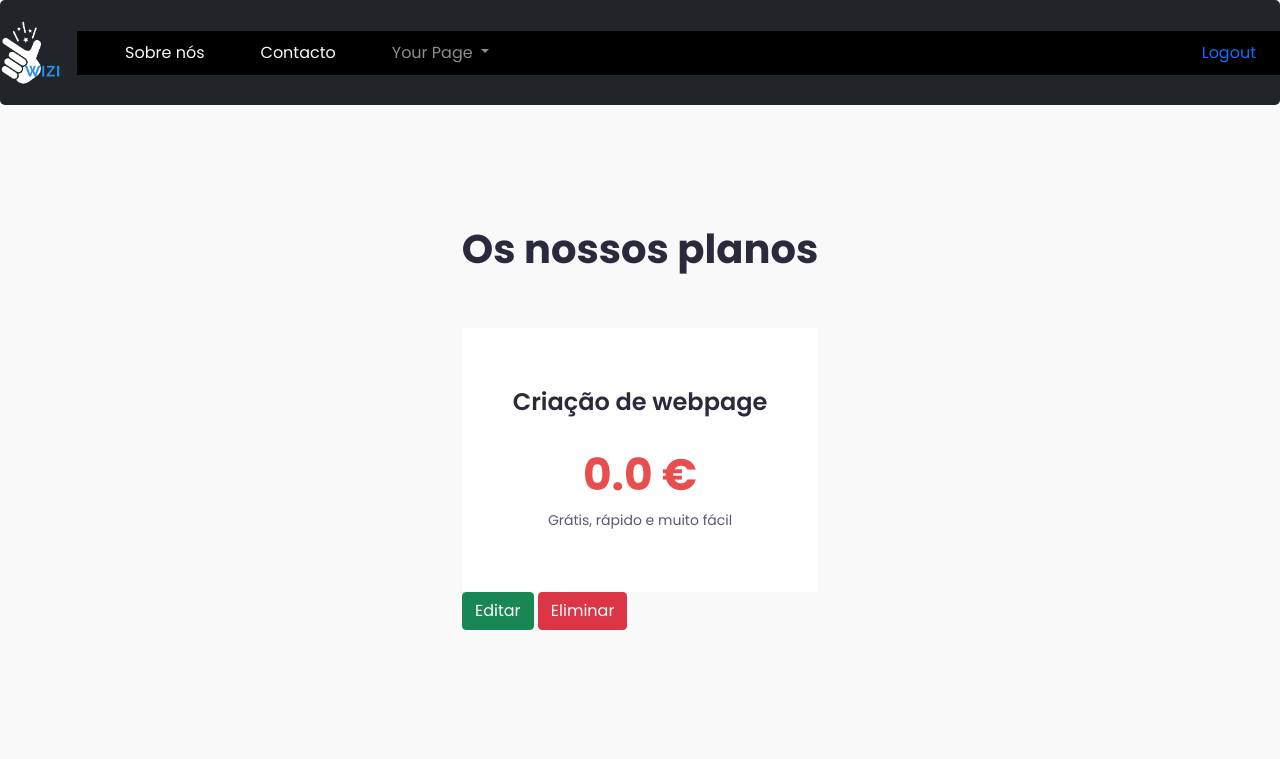
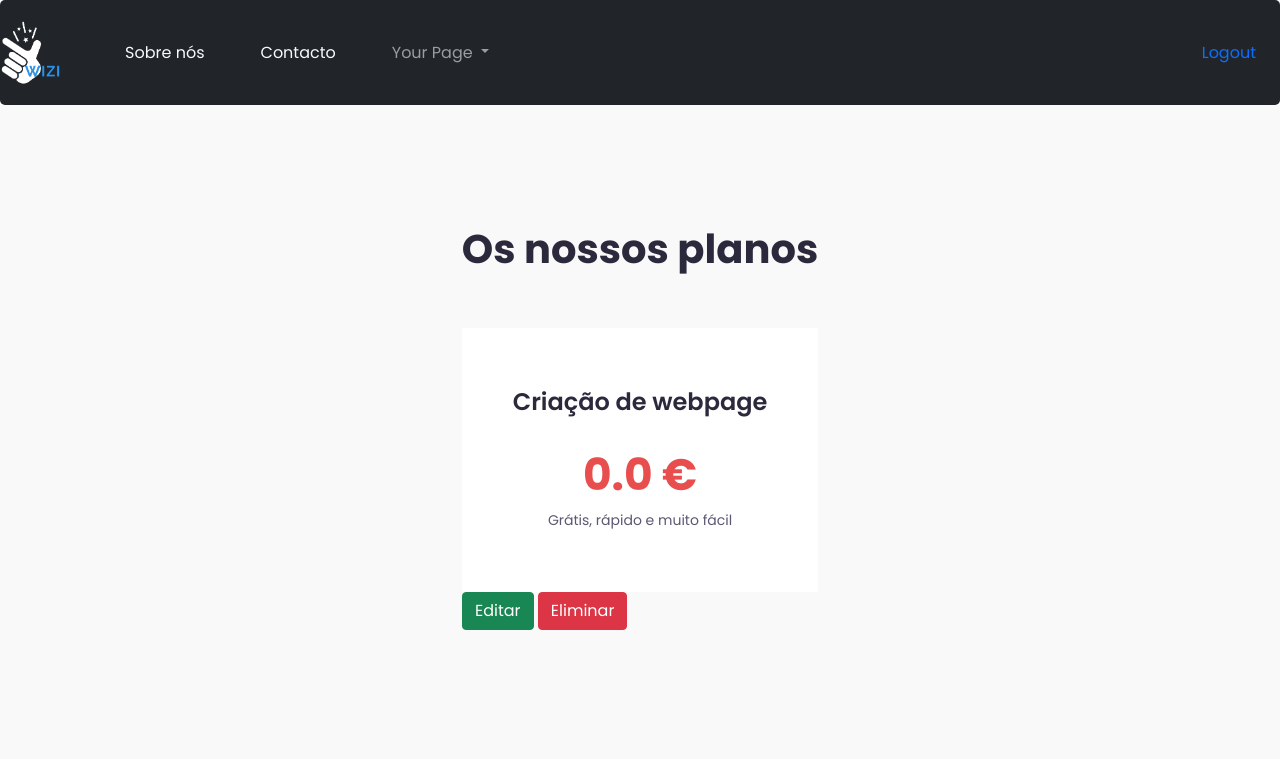
Before and after one commit to devFtorres/WIZIv2, a Django app: page /plans/ in a window 1280 px wide. Shown: the top 759 px of the page. Run offline with Django 4.2, Linux system fonts and the light colour scheme; a user stored in the database is signed in; data comes from the database, SQL or seed files in the repository; both versions use the stored data as it was after the commit; some libraries are stand-ins or nearby versions.

Commit message:
fixed some bugs

```diff
--- a/wiz/templates/list_plan.html
+++ b/wiz/templates/list_plan.html
@@ -45,7 +45,7 @@
 
       {% endif %}
     {% else %}
-      <h1>E necessario ter uma pagina para adicionar produtos</h1>
+      <h1>E necessario ter uma pagina para adicionar empregados</h1>
       <a href="/companies/"><button type="submit" class="btn btn-success">Gerir pagina</button></a>
     {% endif %}
 
--- a/wiz/templates/list_separator.html
+++ b/wiz/templates/list_separator.html
@@ -6,7 +6,7 @@
 {% block content %}
 
 {% if company == NULL %}
-    <h1>E necessario ter uma pagina para adicionar empregados</h1>
+    <h1>E necessario ter uma pagina para adicionar componentes</h1>
     <br/>
     <a href="/companies/"><button type="submit" class="btn btn-success">WIZI</button></a>
 {% else %}
--- a/wiz/templates/navbar.html
+++ b/wiz/templates/navbar.html
@@ -75,13 +75,13 @@
 
 
 
-<nav class="navbar navbar-expand-lg navbar-dark bg-dark">
-  <a class="navbar-brand" href="#"><img src="{% static 'wizilogo.png' %}" style="width: 65px; height: 65px;"/></a>
+<nav class="navbar navbar-expand-lg navbar-dark bg-dark" style="background-color: black">
+  <a class="navbar-brand" href="/"><img src="{% static 'wizilogo.png' %}" style="width: 65px; height: 65px;"/></a>
   <button class="navbar-toggler" type="button" data-toggle="collapse" data-target="#navbarSupportedContent" aria-controls="navbarSupportedContent" aria-expanded="false" aria-label="Toggle navigation">
     <span class="navbar-toggler-icon"></span>
   </button>
 
-  <div class="collapse navbar-collapse" id="navbarSupportedContent" style="background-color: black">
+  <div class="collapse navbar-collapse" id="navbarSupportedContent" style="background-color: #212529">
     <ul class="navbar-nav mr-auto">
       <li class="nav-item active">
         <a class="nav-link text-light" href="#">Sobre nós</span></a>
@@ -96,7 +96,7 @@
         <a class="nav-link dropdown-toggle" href="#" id="navbarDropdown" role="button" data-toggle="dropdown" aria-haspopup="true" aria-expanded="false">
           Your Page
         </a>
-        <div class="dropdown-menu" aria-labelledby="navbarDropdown" style="background-color: black">
+        <div class="dropdown-menu" aria-labelledby="navbarDropdown" style="background-color: #212529">
           <a class="dropdown-item text-light" href="/all_companies/">Empresas</a>
           <a class="dropdown-item text-light" href="/separators/">Componentes</a>
           <a class="dropdown-item text-light" href="/employers/">Empregados</a>
```
Also changed, not shown: wiz/db.sqlite3.
